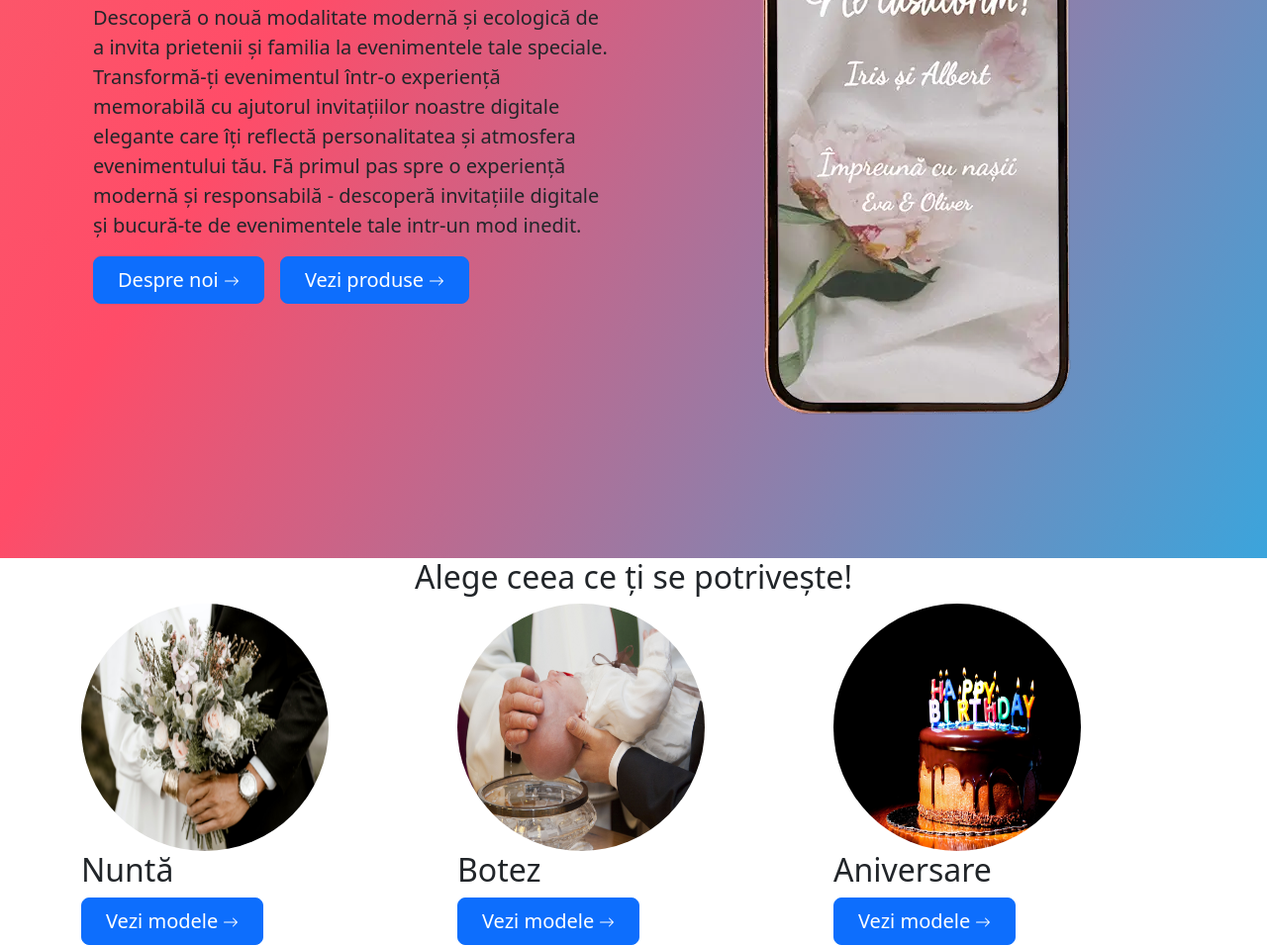
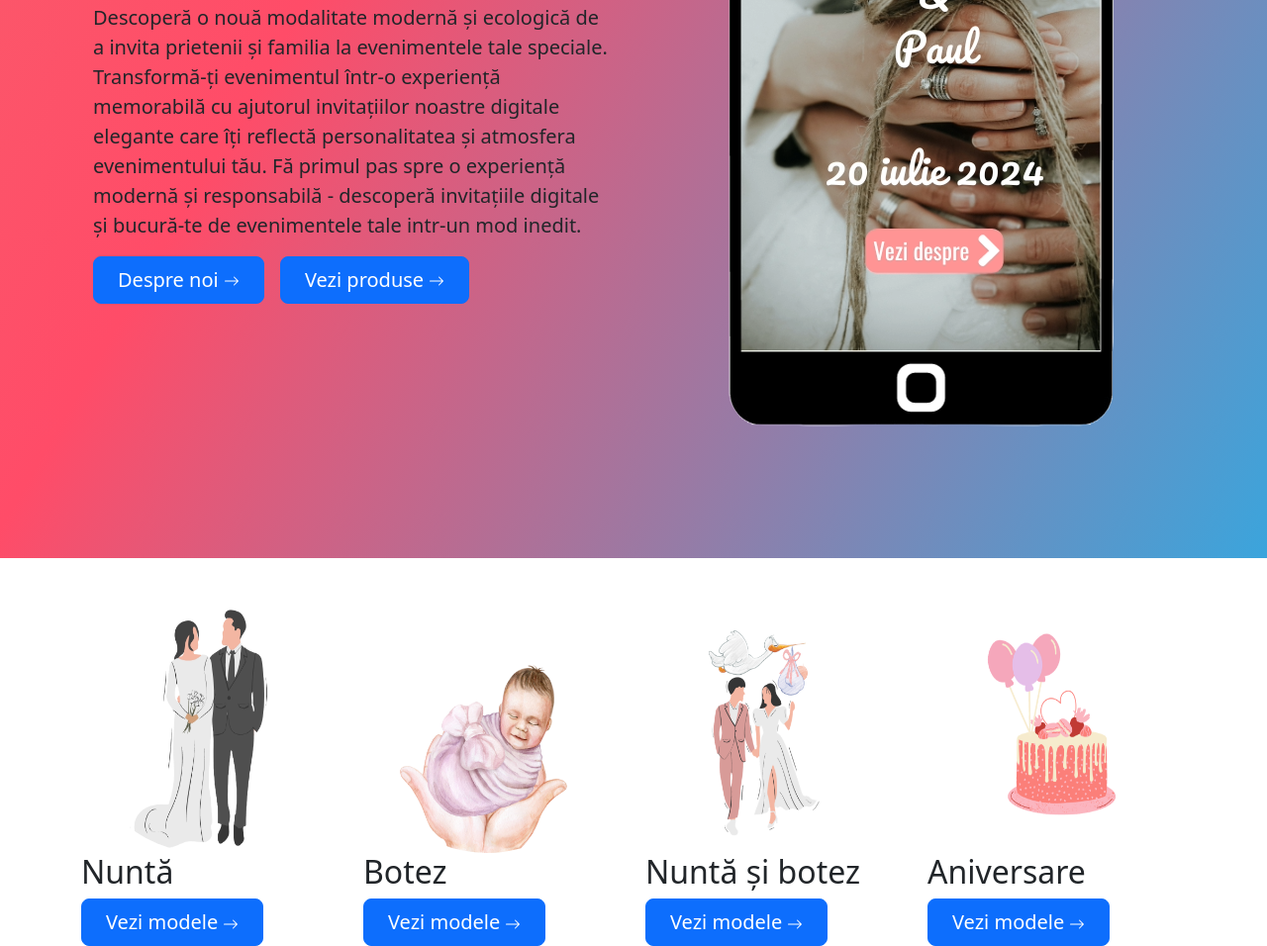
Before and after one commit to ioanadanielailie/Artfully, a plain HTML site: page index.html in a window 1280 px wide. Shown: the part 463-1419 px from the top of the page at 99% size. Drawn offline with nearby package versions, Linux system fonts and the light colour scheme.

Commit message:
Homepage v2

```diff
--- a/index.html
+++ b/index.html
@@ -18,7 +18,7 @@
         <div class="row flex-lg-row-reverse align-items-center g-5 pt-5">
           <div class="col-10 col-sm-8 col-lg-6">
             <img
-              src="phone-first-page.webp"
+              src="homepageimg.png"
               class="d-block mx-lg-auto img-fluid"
               alt="Phone Image"
               height="200"
@@ -76,14 +76,13 @@
       </div>
     </section>
     <section id="type-of-event" class="choose-your-event">
-      <div class="container">
-        <h2 class="text">Alege ceea ce ți se potrivește!</h2>
+      <div class="container mt-5">
         <div class="row">
-          <div class="col-lg-4">
+          <div class="col-lg-3">
             <img
               class="rounded-circle"
               alt="avatar1"
-              src="thirdimg.jpg"
+              src="Nunta.png"
               height="250"
               ;
               width="250"
@@ -108,11 +107,11 @@
             </button>
           </div>
           <!-- /.col-lg-4 -->
-          <div class="col-lg-4">
+          <div class="col-lg-3">
             <img
               class="rounded-circle"
               alt="avatar1"
-              src="baptism.jpg"
+              src="botezimg.png"
               height="250"
               ;
               width="250"
@@ -137,11 +136,39 @@
             </button>
           </div>
           <!-- /.col-lg-4 -->
-          <div class="col-lg-4">
+          <div class="col-lg-3">
             <img
               class="rounded-circle"
               alt="avatar1"
-              src="birthday.jpg"
+              src="nuntabotez.png"
+              height="250"
+              ;
+              width="250"
+              ;
+            />
+            <h2 class="fw-normal">Nuntă și botez</h2>
+            <button type="button" class="btn btn-primary btn-lg px-4 me-md-2">
+              Vezi modele
+              <svg
+                xmlns="http://www.w3.org/2000/svg"
+                width="16"
+                height="16"
+                fill="currentColor"
+                class="bi bi-arrow-right"
+                viewBox="0 0 16 16"
+              >
+                <path
+                  fill-rule="evenodd"
+                  d="M1 8a.5.5 0 0 1 .5-.5h11.793l-3.147-3.146a.5.5 0 0 1 .708-.708l4 4a.5.5 0 0 1 0 .708l-4 4a.5.5 0 0 1-.708-.708L13.293 8.5H1.5A.5.5 0 0 1 1 8"
+                />
+              </svg>
+            </button>
+          </div>
+          <div class="col-lg-3">
+            <img
+              class="rounded-circle"
+              alt="avatar1"
+              src="aniversare.png"
               height="250"
               ;
               width="250"
--- a/style.css
+++ b/style.css
@@ -26,6 +26,7 @@
   height: 100px;
   border-radius: 50%;
 }
-.text{
-  text-align: center;
+
+.btn btn-primary btn-lg px-4 me-md-2{
+  background-color:FF9494 ;
 }
```
Also changed, not shown: Botez.png (added), Nunta.png (added), aniversare.png (added), botezimg.png (added), homepageimg.png (added), nuntabotez.png (added), phone-prototype.png (added).
